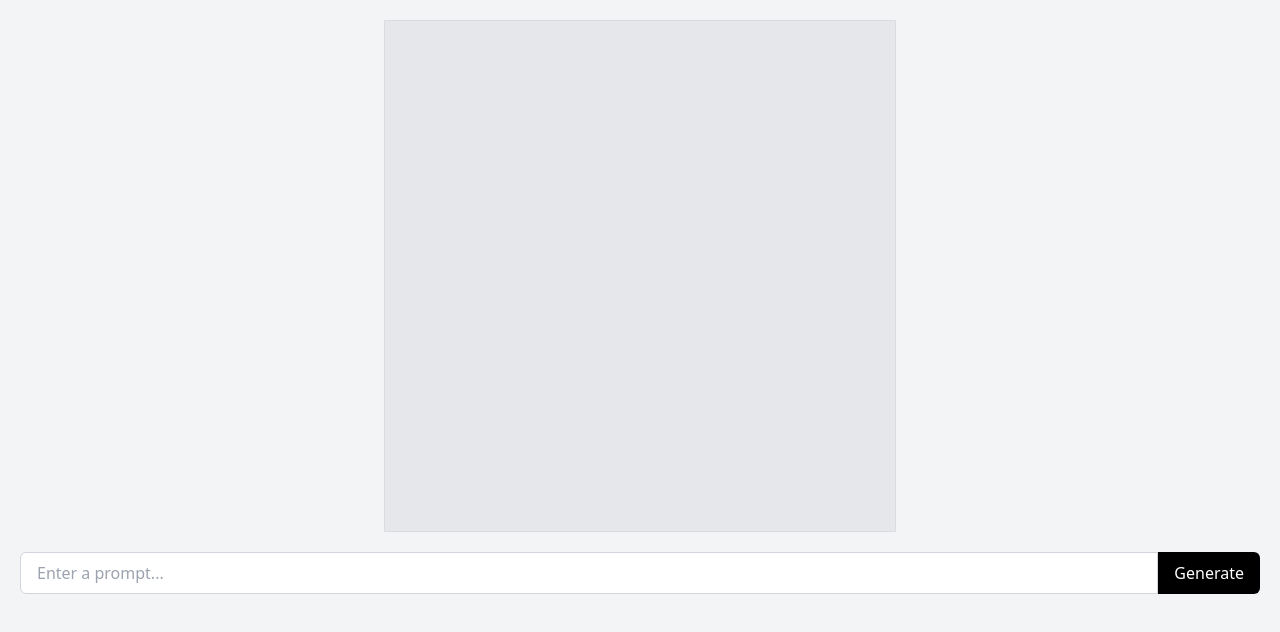
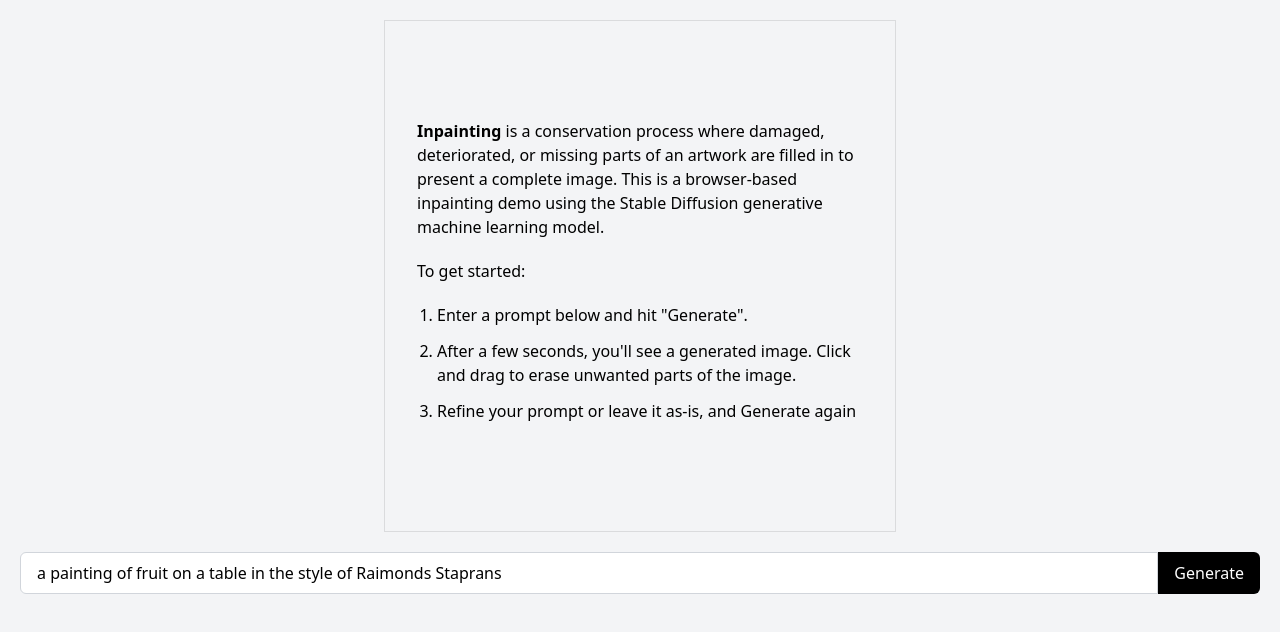
Before and after one commit to icode198/inpainter, a Next.js app: page / in a window 1280 px wide. Shown: the top 632 px of the page. Built offline with nearby package versions, Linux system fonts and the light colour scheme.

Commit message:
display last prediction while next is generating

```diff
--- a/components/canvas.js
+++ b/components/canvas.js
@@ -1,4 +1,5 @@
 import React from "react";
+import Image from "next/image";
 import { ReactSketchCanvas } from "react-sketch-canvas";
 import Spinner from "components/spinner";
 
@@ -20,32 +21,107 @@ export default class Canvas extends React.Component {
   };
 
   render() {
-    const prediction = this.props.prediction;
+    // if (!this.props.predictions.length) return null;
 
-    if (!prediction) return null;
+    const predictions = this.props.predictions.map((prediction) => {
+      prediction.lastImage = prediction.output
+        ? prediction.output[prediction.output.length - 1]
+        : null;
+      return prediction;
+    });
 
-    if (!prediction.output || !prediction.output.length) {
-      return (
-        <div className="flex h-full">
-          <div className="m-auto text-center">
-            <Spinner />
-            <p className="p-4 opacity-30">{prediction.status}</p>
+    const predicting = predictions.some((prediction) => !prediction.output);
+    const lastPrediction = predictions[predictions.length - 1];
+
+    return (
+      <div className="border border-hairline max-w-[512px] mx-auto">
+        <div
+          className="bg-gray-100 relative max-h-[512px] w-full"
+          style={{ height: 0, paddingBottom: "100%" }}
+        >
+          <div className="relative" style={{ width: 512, height: 512 }}>
+            {predictions
+              .filter((prediction) => prediction.output)
+              .map((prediction, index) => (
+                <Image
+                  alt={"prediction" + index}
+                  key={"prediction" + index}
+                  layout="fill"
+                  onLoad={(event) => {
+                    console.log("image loaded", event);
+                    event.target.style.display = "block";
+                    event.target.classList.add(
+                      "animate-in",
+                      "fade-in",
+                      "duration-5000"
+                    );
+                  }}
+                  className={`absolute opacity-0`}
+                  style={{ zIndex: index, display: "none" }}
+                  src={prediction.lastImage}
+                />
+              ))}
+
+            {predictions.length === 0 && (
+              <div className="flex h-full">
+                <div className="m-auto">
+                  <div className="py-4 px-8 rounded-lg animate-in zoom-in">
+                    <p className="pb-5">
+                      <strong>Inpainting</strong> is a conservation process
+                      where damaged, deteriorated, or missing parts of an
+                      artwork are filled in to present a complete image. This is
+                      a browser-based inpainting demo using the Stable Diffusion
+                      generative machine learning model.
+                    </p>
+
+                    <p className="pb-5">To get started:</p>
+
+                    <ol className="list-decimal pl-5">
+                      <li className="mb-3">
+                        Enter a prompt below and hit &quot;Generate&quot;.
+                      </li>
+                      <li className="mb-3">
+                        After a few seconds, you'll see a generated image. Click
+                        and drag to erase unwanted parts of the image.
+                      </li>
+                      <li className="mb-3">
+                        Refine your prompt or leave it as-is, and Generate again
+                      </li>
+                    </ol>
+                  </div>
+                </div>
+              </div>
+            )}
+
+            {predicting && (
+              <div className="flex h-full">
+                <div className="m-auto">
+                  <div className="p-4 bg-white text-center rounded-lg animate-in zoom-in">
+                    <Spinner />
+                    <p className="pt-3 opacity-30 text-center text-sm">
+                      {lastPrediction.status}
+                    </p>
+                  </div>
+                </div>
+              </div>
+            )}
+
+            {predictions.length > 0 && !predicting && (
+              <div
+                className="absolute top-0 left-0 w-full h-full"
+                style={{ zIndex: predictions.length + 100 }}
+              >
+                <ReactSketchCanvas
+                  ref={this.canvas}
+                  strokeWidth={60}
+                  strokeColor="black"
+                  canvasColor="transparent"
+                  onChange={this.onChange}
+                />
+              </div>
+            )}
           </div>
         </div>
-      );
-    }
-
-    return (
-      <div style={{ width: 512, height: 512 }}>
-        <ReactSketchCanvas
-          ref={this.canvas}
-          strokeWidth={60}
-          strokeColor="black"
-          canvasColor="red"
-          onChange={this.onChange}
-          backgroundImage={prediction.output[prediction.output.length - 1]}
-          exportWithBackgroundImage={false}
-        />
       </div>
     );
   }
--- /dev/null
+++ b/components/prompt-form.js
@@ -0,0 +1,39 @@
+import React from "react";
+
+const prompts = [
+  "an illustration of a taxi cab in the style of r crumb",
+  "a painting of fruit on a table in the style of Raimonds Staprans",
+];
+import sample from "lodash/sample";
+
+export default class PromptForm extends React.Component {
+  constructor(props) {
+    super(props);
+    this.state = { prompt: sample(prompts) };
+  }
+
+  render() {
+    return (
+      <form
+        onSubmit={this.props.onSubmit}
+        className="py-5 animate-in fade-in duration-700"
+      >
+        <div className="flex">
+          <input
+            type="text"
+            defaultValue={this.state.prompt}
+            name="prompt"
+            placeholder="Enter a prompt..."
+            className="block w-full flex-grow rounded-l-md"
+          />
+          <button
+            className="bg-black text-white rounded-r-md inline-block px-4 flex-none"
+            type="submit"
+          >
+            Generate
+          </button>
+        </div>
+      </form>
+    );
+  }
+}
--- a/package.json
+++ b/package.json
@@ -10,6 +10,7 @@
   },
   "dependencies": {
     "buffer-to-data-url": "^1.0.0",
+    "lodash": "^4.17.21",
     "lucide-react": "^0.88.0",
     "next": "12.2.5",
     "pngjs": "^6.0.0",
@@ -22,6 +23,7 @@
     "eslint": "8.23.0",
     "eslint-config-next": "12.2.5",
     "postcss": "^8.4.16",
-    "tailwindcss": "^3.1.8"
+    "tailwindcss": "^3.1.8",
+    "tailwindcss-animate": "^1.0.5"
   }
 }
--- a/pages/index.js
+++ b/pages/index.js
@@ -1,24 +1,27 @@
 import { useState } from "react";
 import Head from "next/head";
 import Canvas from "components/canvas";
+import PromptForm from "components/prompt-form";
 
 const sleep = (ms) => new Promise((r) => setTimeout(r, ms));
 
 export default function Home() {
-  const [prediction, setPrediction] = useState(null);
+  const [predictions, setPredictions] = useState([]);
   const [error, setError] = useState(null);
   const [canvasImage, setCanvasImage] = useState(null);
 
   const handleSubmit = async (e) => {
     e.preventDefault();
 
+    const prevPrediction = predictions[predictions.length - 1];
+    const prevPredictionOutput = prevPrediction?.output
+      ? prevPrediction.output[prevPrediction.output.length - 1]
+      : null;
+
     const body = {
       prompt: e.target.prompt.value,
-      init_image:
-        prediction && prediction.output
-          ? prediction.output[prediction.output.length - 1]
-          : null,
-      mask: canvasImage ? canvasImage : null,
+      init_image: prevPredictionOutput,
+      mask: canvasImage,
     };
 
     const response = await fetch("/api/predictions", {
@@ -28,13 +31,13 @@ export default function Home() {
       },
       body: JSON.stringify(body),
     });
-    prediction = await response.json();
+    const prediction = await response.json();
 
     if (response.status !== 201) {
       setError(prediction.detail);
       return;
     }
-    setPrediction(prediction);
+    setPredictions(predictions.concat([prediction]));
 
     while (
       prediction.status !== "succeeded" &&
@@ -47,7 +50,7 @@ export default function Home() {
         setError(prediction.detail);
         return;
       }
-      setPrediction(prediction);
+      setPredictions(predictions.concat([prediction]));
     }
   };
 
@@ -60,32 +63,8 @@ export default function Home() {
 
       <main className="container mx-auto p-5">
         {error && <div>{error}</div>}
-
-        <div className="border border-hairline max-w-[512px] mx-auto">
-          <div
-            className="bg-gray-200 relative max-h-[512px] w-full"
-            style={{ height: 0, paddingBottom: "100%" }}
-          >
-            <Canvas prediction={prediction} onDraw={setCanvasImage} />
-          </div>
-        </div>
-
-        <form onSubmit={handleSubmit} className="py-5">
-          <div className="flex">
-            <input
-              type="text"
-              name="prompt"
-              placeholder="Enter a prompt..."
-              className="block w-full flex-grow rounded-l-md"
-            />
-            <button
-              className="bg-black text-white rounded-r-md inline-block px-4 flex-none"
-              type="submit"
-            >
-              Generate
-            </button>
-          </div>
-        </form>
+        <Canvas predictions={predictions} onDraw={setCanvasImage} />
+        <PromptForm onSubmit={handleSubmit} />
       </main>
     </div>
   );
--- a/tailwind.config.js
+++ b/tailwind.config.js
@@ -17,5 +17,5 @@ module.exports = {
       },
     },
   },
-  plugins: [],
-}
+  plugins: [require("tailwindcss-animate")],
+};
```
Also changed, not shown: 1 other file (tests, documents, lock files or other folders).
